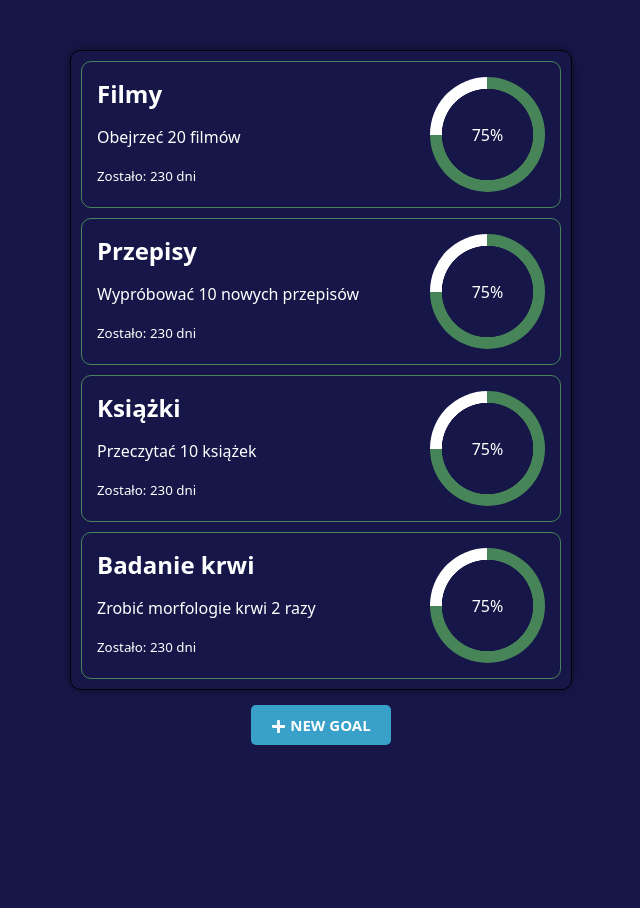
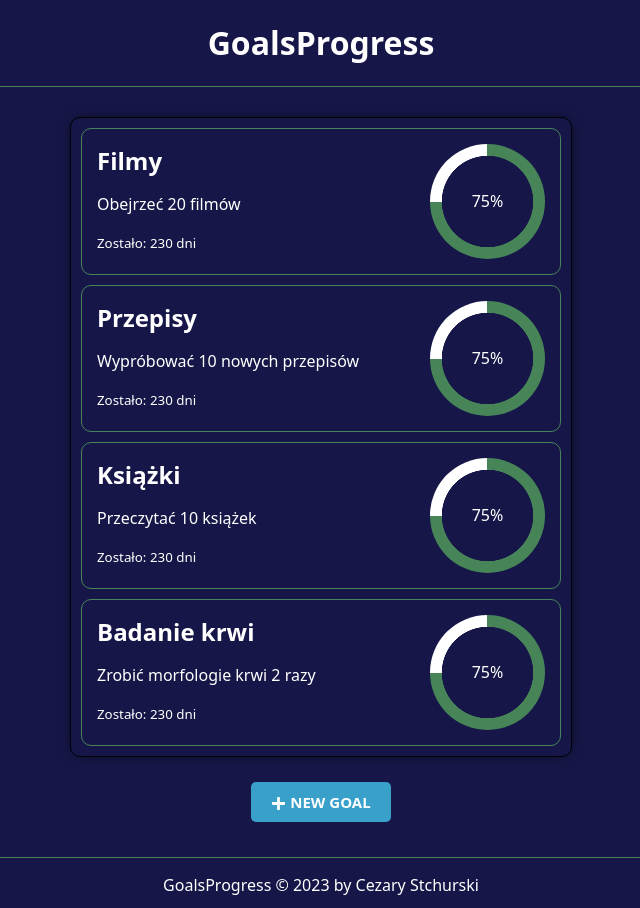
Before and after one commit to czareks2000/GoalsProgress, a React (Create React App) app in the folder goals-progress/: page /goals in a window 1280 px wide. Shown: the whole page, without its empty margins (319-959 px from the left). Before the commit the page ends 800 px from the top, so only its background shows below. Built offline with nearby package versions, Linux system fonts and the light colour scheme.

Commit message:
add header and sticky footer

```diff
--- a/goals-progress/src/App.css
+++ b/goals-progress/src/App.css
@@ -16,6 +16,23 @@ body{
   font-family: 'Noto Sans', sans-serif;
 }
 
+.wrapper{
+  min-height: calc(100vh - 81px);
+}
+
+.header{
+  color: white;
+  border-bottom: 1px solid var(--primary);
+  margin-bottom: 30px;
+}
+
+.footer{
+  color: white;
+  border-top: 1px solid var(--primary);
+  margin-top: 30px;
+  height: 50px;
+}
+
 .container{
   margin-left: auto;
   margin-right: auto;
@@ -23,7 +40,7 @@ body{
   min-height: 167px;
   border: 1px solid black;
   border-radius: 10px;
-  margin-top: 50px;
+  margin: 20px auto;
   -webkit-box-shadow: 0px 0px 15px -5px rgba(0, 0, 0, 1);
   -moz-box-shadow: 0px 0px 15px -5px rgba(0, 0, 0, 1);
   box-shadow: 0px 0px 15px -5px rgba(0, 0, 0, 1);
@@ -66,6 +83,11 @@ body{
   justify-content: center;
 }
 
+.icon{
+  vertical-align: middle;
+}
+
+
 .btn {
   display: inline-block;
   background: #000;
--- a/goals-progress/src/App.js
+++ b/goals-progress/src/App.js
@@ -3,23 +3,28 @@ import { FaPlus } from 'react-icons/fa'
 
 import Goals from './components/Goals';
 import Button from './components/Button';
+import Header from './components/Header';
+import Footer from './components/Footer';
 
 function App() {
   return (
     <>
+      <div className="wrapper">
+        <Header appName='GoalsProgress'/>
         <div className="container">
           <div className="content">
             <Goals/>
           </div>
-
         </div>
-    <div className="my-1 text-center">
+        <div className="text-center">
           <Button text={
             <>
-          <FaPlus style={{ verticalAlign: 'middle' }}/> NEW GOAL
+              <FaPlus className='icon'/> NEW GOAL
             </>
           } color={'#39a0ca'}/>
         </div>
+      </div>
+      <Footer/>
     </>
   );
 }
--- /dev/null
+++ b/goals-progress/src/components/Footer.js
@@ -0,0 +1,9 @@
+const Footer = () => {
+  return (
+    <div className="footer text-center">
+      <p>GoalsProgress &copy; 2023 by Cezary Stchurski </p>
+    </div>
+  )
+}
+
+export default Footer
--- a/goals-progress/src/components/Goals.js
+++ b/goals-progress/src/components/Goals.js
@@ -45,7 +45,6 @@ const Goals = () => {
       {goals.map((goal) => (
         <Goal key={goal.id} goal={goal}/>
       ))}
-
     </div>
   )
 }
--- /dev/null
+++ b/goals-progress/src/components/Header.js
@@ -0,0 +1,9 @@
+const Header = ({ appName }) => {
+  return (
+    <div className="header text-center">
+      <h1>{appName}</h1>
+    </div>
+  )
+}
+
+export default Header
```
Lines whose indentation alone changed are shown as unchanged.
